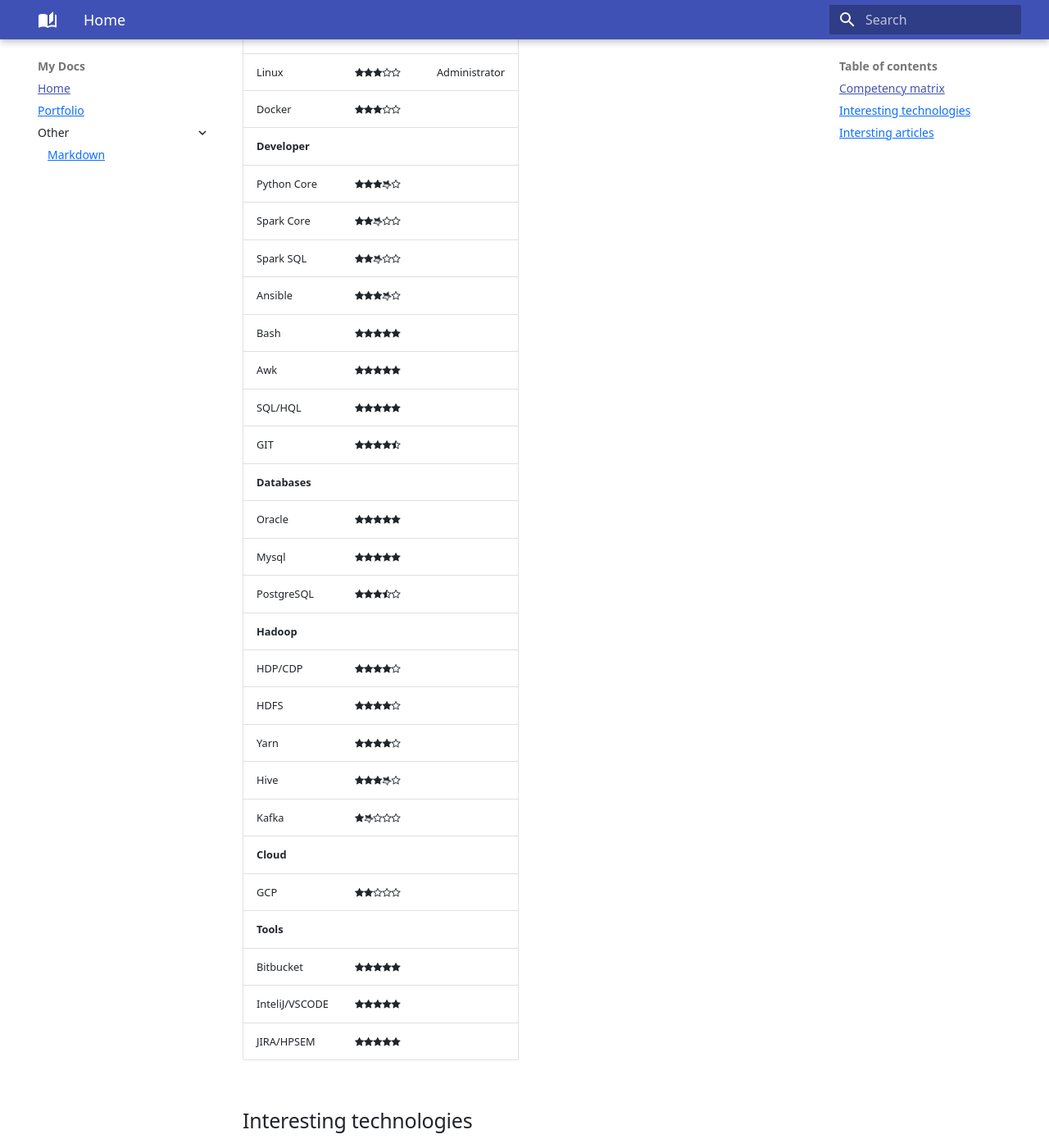
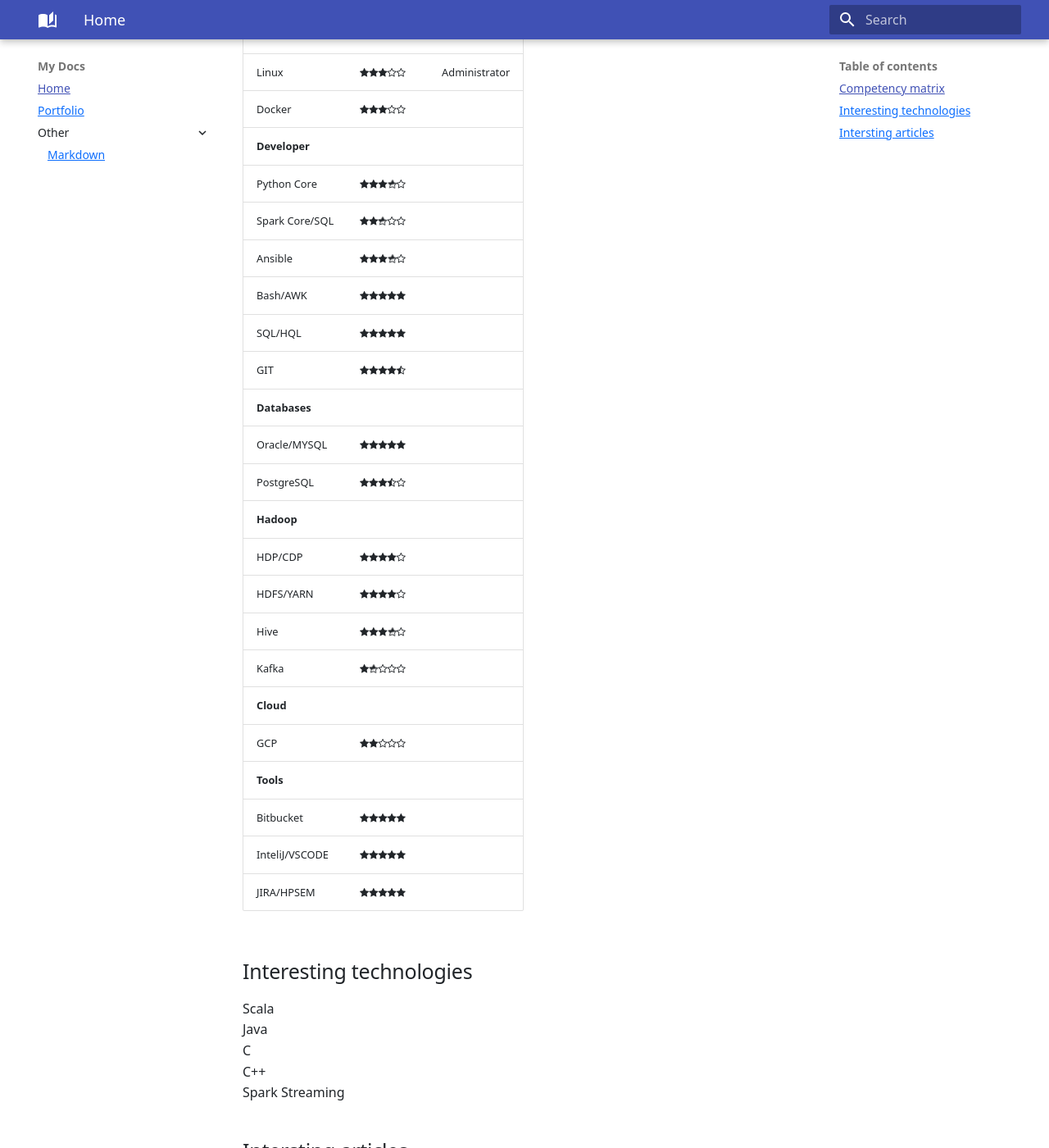
Before and after one commit to j-gaze/blog, an MkDocs documentation site: the page built from docs/index.md, in a window 1280 px wide and 1400 px high, scrolled down 465 px. Shown: the whole window at 82% size. Built offline with MkDocs 1.6.1 and Material for MkDocs 9.7.7, drawn with Linux system fonts in a browser that asks for light colours.

Commit message:
Update index.md

```diff
--- a/docs/index.md
+++ b/docs/index.md
@@ -16,21 +16,17 @@
 |Docker|<i class="fa fa-star" style="font-size:12px"></i><i class="fa fa-star" style="font-size:12px"></i><i class="fa fa-star" style="font-size:12px"></i><i class="fa fa-star-o" style="font-size:12px"></i><i class="fa fa-star-o" style="font-size:12px"></i>||
 |**Developer**|||
 |Python Core|<i class="fa fa-star" style="font-size:12px"></i><i class="fa fa-star" style="font-size:12px"></i><i class="fa fa-star" style="font-size:12px"></i><i class="fa fa-star-half-o fa-spin" style="font-size:12px"></i><i class="fa fa-star-o" style="font-size:12px"></i>||
-|Spark Core|<i class="fa fa-star" style="font-size:12px"></i><i class="fa fa-star" style="font-size:12px"></i><i class="fa fa-star-half-o fa-spin" style="font-size:12px"></i><i class="fa fa-star-o" style="font-size:12px"><i class="fa fa-star-o" style="font-size:12px"></i></i>||
-|Spark SQL|<i class="fa fa-star" style="font-size:12px"></i><i class="fa fa-star" style="font-size:12px"></i><i class="fa fa-star-half-o fa-spin" style="font-size:12px"></i><i class="fa fa-star-o" style="font-size:12px"></i><i class="fa fa-star-o" style="font-size:12px"></i>|||
+|Spark Core/SQL|<i class="fa fa-star" style="font-size:12px"></i><i class="fa fa-star" style="font-size:12px"></i><i class="fa fa-star-half-o fa-spin" style="font-size:12px"></i><i class="fa fa-star-o" style="font-size:12px"><i class="fa fa-star-o" style="font-size:12px"></i></i>||
 |Ansible|<i class="fa fa-star" style="font-size:12px"></i><i class="fa fa-star" style="font-size:12px"></i><i class="fa fa-star" style="font-size:12px"></i><i class="fa fa-star-half-o fa-spin" style="font-size:12px"></i><i class="fa fa-star-o" style="font-size:12px"></i>||
-|Bash|<i class="fa fa-star" style="font-size:12px"></i><i class="fa fa-star" style="font-size:12px"></i><i class="fa fa-star" style="font-size:12px"></i><i class="fa fa-star" style="font-size:12px"></i><i class="fa fa-star" style="font-size:12px"></i>||
-|Awk|<i class="fa fa-star" style="font-size:12px"></i><i class="fa fa-star" style="font-size:12px"></i><i class="fa fa-star" style="font-size:12px"></i><i class="fa fa-star" style="font-size:12px"></i><i class="fa fa-star" style="font-size:12px"></i>||
+|Bash/AWK|<i class="fa fa-star" style="font-size:12px"></i><i class="fa fa-star" style="font-size:12px"></i><i class="fa fa-star" style="font-size:12px"></i><i class="fa fa-star" style="font-size:12px"></i><i class="fa fa-star" style="font-size:12px"></i>||
 |SQL/HQL|<i class="fa fa-star" style="font-size:12px"></i><i class="fa fa-star" style="font-size:12px"></i><i class="fa fa-star" style="font-size:12px"></i><i class="fa fa-star" style="font-size:12px"></i><i class="fa fa-star" style="font-size:12px"></i>|||
 |GIT|<i class="fa fa-star" style="font-size:12px"></i><i class="fa fa-star" style="font-size:12px"></i><i class="fa fa-star" style="font-size:12px"></i><i class="fa fa-star" style="font-size:12px"></i><i class="fa fa-star-half-o" style="font-size:12px"></i>|||
 |**Databases**|||
-|Oracle|<i class="fa fa-star" style="font-size:12px"></i><i class="fa fa-star" style="font-size:12px"></i><i class="fa fa-star" style="font-size:12px"></i><i class="fa fa-star" style="font-size:12px"></i><i class="fa fa-star" style="font-size:12px"></i>||
-|Mysql|<i class="fa fa-star" style="font-size:12px"></i><i class="fa fa-star" style="font-size:12px"></i><i class="fa fa-star" style="font-size:12px"></i><i class="fa fa-star" style="font-size:12px"></i><i class="fa fa-star" style="font-size:12px"></i>||
+|Oracle/MYSQL|<i class="fa fa-star" style="font-size:12px"></i><i class="fa fa-star" style="font-size:12px"></i><i class="fa fa-star" style="font-size:12px"></i><i class="fa fa-star" style="font-size:12px"></i><i class="fa fa-star" style="font-size:12px"></i>||
 |PostgreSQL|<i class="fa fa-star" style="font-size:12px"></i><i class="fa fa-star" style="font-size:12px"></i><i class="fa fa-star" style="font-size:12px"></i><i class="fa fa-star-half-o" style="font-size:12px"></i><i class="fa fa-star-o" style="font-size:12px"></i>||
 |**Hadoop**|||
 |HDP/CDP|<i class="fa fa-star" style="font-size:12px"></i><i class="fa fa-star" style="font-size:12px"></i><i class="fa fa-star" style="font-size:12px"></i><i class="fa fa-star" style="font-size:12px"></i><i class="fa fa-star-o" style="font-size:12px"></i>||
-|HDFS|<i class="fa fa-star" style="font-size:12px"></i><i class="fa fa-star" style="font-size:12px"></i><i class="fa fa-star" style="font-size:12px"></i><i class="fa fa-star" style="font-size:12px"></i><i class="fa fa-star-o" style="font-size:12px"></i>||
-|Yarn|<i class="fa fa-star" style="font-size:12px"></i><i class="fa fa-star" style="font-size:12px"></i><i class="fa fa-star" style="font-size:12px"></i><i class="fa fa-star" style="font-size:12px"></i><i class="fa fa-star-o" style="font-size:12px"></i>||
+|HDFS/YARN|<i class="fa fa-star" style="font-size:12px"></i><i class="fa fa-star" style="font-size:12px"></i><i class="fa fa-star" style="font-size:12px"></i><i class="fa fa-star" style="font-size:12px"></i><i class="fa fa-star-o" style="font-size:12px"></i>||
 |Hive|<i class="fa fa-star" style="font-size:12px"></i><i class="fa fa-star" style="font-size:12px"></i><i class="fa fa-star" style="font-size:12px"></i><i class="fa fa-star-half-o fa-spin" style="font-size:12px"></i><i class="fa fa-star-o" style="font-size:12px"></i>||
 |Kafka|<i class="fa fa-star" style="font-size:12px"></i><i class="fa fa-star-half-o fa-spin" style="font-size:12px"></i><i class="fa fa-star-o" style="font-size:12px"></i><i class="fa fa-star-o" style="font-size:12px"></i><i class="fa fa-star-o" style="font-size:12px"></i>||
 |**Cloud**|||
```
